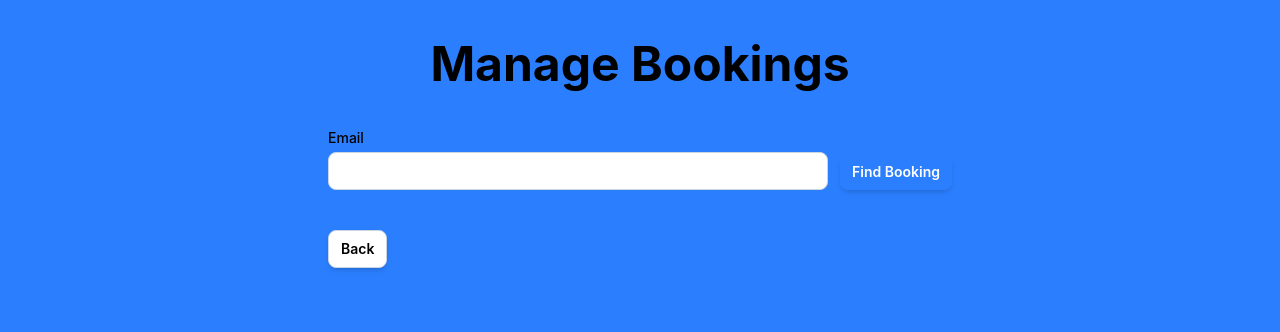
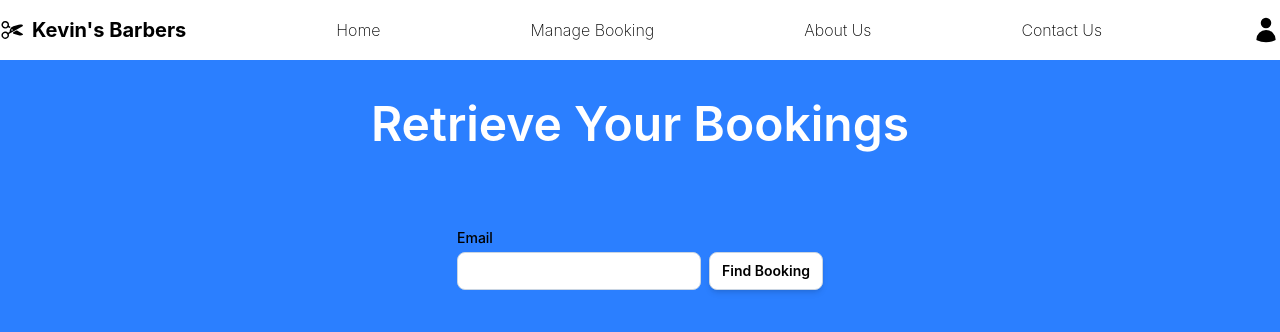
Before and after one commit to KarolisZIU/Final-Year-Project, a Vue app in the folder frontend/myapp/: page /manage-booking in a window 1280 px wide. Shown: the top 332 px of the page. Built offline with nearby package versions, Linux system fonts and the light colour scheme; what v-calendar would draw is missing.

Commit message:
PageWrapper now contains a back button function and can be called directly into frontend, better routing back version using built in function route.back() across pages

```diff
--- a/frontend/myapp/src/components/PageWrapper.vue
+++ b/frontend/myapp/src/components/PageWrapper.vue
@@ -1,15 +1,25 @@
 <script setup>
+import { useRouter } from 'vue-router'
+
 defineProps({
   title: { type: String, required: true },
   maxWidth: { type: String, default: "max-w-3xl" },
   centered: { type: Boolean, default: false },
+  showBack: { type: Boolean, default: false },
 });
+
+const router = useRouter()
 </script>
 
 <template>
-  <div :class="['min-h-screen', centered ? 'flex items-center justify-center' : '']">
+  <div :class="[centered ? 'flex items-center justify-center' : '']">
     <div :class="[maxWidth, 'mx-auto px-6 py-10 w-full']">
-      <h1 class="text-5xl font-bold text-center text-black mb-10">{{ title }}</h1>
+      <button v-if="showBack" @click="router.back()" class="cursor-pointer mb-4 text-white hover:text-gray-300">
+        <svg xmlns="http://www.w3.org/2000/svg" viewBox="0 0 24 24" fill="currentColor" class="w-8 h-8">
+          <path fill-rule="evenodd" d="M11.03 3.97a.75.75 0 0 1 0 1.06l-6.22 6.22H21a.75.75 0 0 1 0 1.5H4.81l6.22 6.22a.75.75 0 1 1-1.06 1.06l-7.5-7.5a.75.75 0 0 1 0-1.06l7.5-7.5a.75.75 0 0 1 1.06 0Z" clip-rule="evenodd" />
+        </svg>
+      </button>
+      <h1 class="text-5xl font-semibold text-center text-white mb-20">{{ title }}</h1>
       <slot />
     </div>
   </div>
--- a/frontend/myapp/src/pages/AddService.vue
+++ b/frontend/myapp/src/pages/AddService.vue
@@ -13,10 +13,6 @@
   duration: ""
 });
 const errorMessage = ref("");
-
-function goBack() {
-  router.push("/admin/services");
-}
 
 async function addService() {
   errorMessage.value = "";
@@ -58,7 +54,7 @@
 
         <div class="flex gap-3 pt-2">
           <AppButton @click="addService" class="flex-1">Add Service</AppButton>
-          <AppButton variant="secondary" @click="goBack" class="flex-1">Back</AppButton>
+          <AppButton variant="secondary" @click="router.back()" class="flex-1">Back</AppButton>
         </div>
       </form>
     </div>
--- a/frontend/myapp/src/pages/AddStaff.vue
+++ b/frontend/myapp/src/pages/AddStaff.vue
@@ -28,10 +28,6 @@
   Monday: 1, Tuesday: 2, Wednesday: 3,
   Thursday: 4, Friday: 5, Saturday: 6, Sunday: 0
 };
-
-function goBack() {
-  router.push("/admin/staff");
-}
 
 async function addStaff() {
   errorMessage.value = "";
@@ -123,7 +119,7 @@
 
         <div class="flex gap-3 pt-2">
           <AppButton type="submit" class="flex-1">Add Staff</AppButton>
-          <AppButton variant="secondary" @click="goBack" class="flex-1">Back</AppButton>
+          <AppButton variant="secondary" @click="router.back()" class="flex-1">Back</AppButton>
         </div>
       </form>
     </div>
--- a/frontend/myapp/src/pages/AdminDisplayServices.vue
+++ b/frontend/myapp/src/pages/AdminDisplayServices.vue
@@ -10,10 +10,6 @@
 const editingId = ref(null);
 const editForm = ref({});
 const error = ref("");
-
-function goBack() {
-  router.push("/admin");
-}
 
 function goToAddService() {
   router.push("/admin/services/add");
@@ -142,7 +138,7 @@
 
     <div class="flex gap-3 mt-4">
       <AppButton @click="goToAddService">Add Service</AppButton>
-      <AppButton variant="secondary" @click="goBack">Back</AppButton>
+      <AppButton variant="secondary" @click="router.back()">Back</AppButton>
     </div>
   </PageWrapper>
 </template>
--- a/frontend/myapp/src/pages/AdminDisplayStaff.vue
+++ b/frontend/myapp/src/pages/AdminDisplayStaff.vue
@@ -9,9 +9,6 @@
 const router = useRouter();
 const errorMessage = ref("");
 
-function goBack() {
-  router.push("/admin");
-}
 function goAddStaff() {
   router.push("/admin/staff/add");
 }
@@ -84,7 +81,7 @@
 
     <div class="flex gap-3 mt-4">
       <AppButton variant="primary" @click="goAddStaff">Add new staff</AppButton>
-      <AppButton variant="secondary" @click="goBack">Back</AppButton>
+      <AppButton variant="secondary" @click="router.back()">Back</AppButton>
     </div>
   </PageWrapper>
 </template>
--- a/frontend/myapp/src/pages/Login.vue
+++ b/frontend/myapp/src/pages/Login.vue
@@ -51,7 +51,7 @@
       </form>
     </div>
     <div class="absolute top-4 right-4">
-      <AppButton variant="secondary" @click="router.push('/')">Back to Home Page</AppButton>
+      <AppButton variant="secondary" @click="router.back()">Back to Home Page</AppButton>
     </div>
   </div>
 </template>
--- a/frontend/myapp/src/pages/ManageBooking.vue
+++ b/frontend/myapp/src/pages/ManageBooking.vue
@@ -5,6 +5,7 @@
 import AppButton from "../components/AppButton.vue";
 import ErrorMessage from '../components/ErrorMessage.vue';
 import FormField from '../components/FormField.vue';
+import NavBar from '../components/NavBar.vue';
 
 const router = useRouter();
 const bookings = ref([]);
@@ -50,12 +51,13 @@
 </script>
 
 <template>
-    <PageWrapper title="Manage Bookings" max-width="max-w-2xl">
+    <NavBar />
+    <PageWrapper title="Retrieve Your Bookings">
         <ErrorMessage :message="error" />
 
-        <div class="flex gap-3 items-end mb-6">
-            <FormField id="email" label="Email" v-model="email" type="email" class="flex-1" />
-            <AppButton @click="fetchBookings">Find Booking</AppButton>
+        <div class="flex gap-2  items-end justify-center mb-6">
+            <FormField id="email" label="Email" v-model="email" type="email"/>
+            <AppButton variant="secondary"@click="fetchBookings">Find Booking</AppButton>
         </div>
 
         <div class="flex flex-col gap-4">
@@ -72,9 +74,5 @@
         </div>
 
         <p v-if="bookings.length === 0 && searched" class="text-slate-500 text-center mt-6">No bookings found.</p>
-
-        <div class="flex justify-start mt-4">
-            <AppButton variant="secondary" @click="router.push('/')">Back</AppButton>
-        </div>
     </PageWrapper>
 </template>
--- a/frontend/myapp/src/pages/Services.vue
+++ b/frontend/myapp/src/pages/Services.vue
@@ -4,6 +4,7 @@
 import PageWrapper from "../components/PageWrapper.vue";
 import AppButton from "../components/AppButton.vue";
 import ErrorMessage from "../components/ErrorMessage.vue";
+import NavBar from "../components/NavBar.vue";
 const router = useRouter();
 
 const services = ref([]);
@@ -28,9 +29,9 @@
 </script>
 
 <template>
-  <PageWrapper title="Our Services" max-width="max-w-2xl">
+  <NavBar />
+  <PageWrapper title="Our Services" showBack>
     <ErrorMessage :message="error" />
-
     <div class="flex flex-col gap-4">
       <div
         v-for="service in services"
@@ -44,8 +45,5 @@
         <AppButton @click="bookService(service)">Book</AppButton>
       </div>
     </div>
-    <div class="flex justify-start mt-4">
-    <AppButton variant="secondary" @click="router.push('/')">Back</AppButton>
-    </div>
   </PageWrapper>
 </template>
--- a/frontend/myapp/src/pages/Staff.vue
+++ b/frontend/myapp/src/pages/Staff.vue
@@ -4,6 +4,7 @@
 import PageWrapper from "../components/PageWrapper.vue";
 import AppButton from "../components/AppButton.vue";
 import ErrorMessage from "../components/ErrorMessage.vue";
+import NavBar from "../components/NavBar.vue";
 
 const route = useRoute();
 const router = useRouter();
@@ -33,9 +34,9 @@
 </script>
 
 <template>
-  <PageWrapper title="Select a Staff Member" max-width="max-w-2xl">
+  <NavBar />
+  <PageWrapper title="Select a Staff Member" showBack>
     <ErrorMessage :message="error" />
-
     <div class="flex flex-col gap-4">
       <div
         v-for="m in staff"
@@ -43,11 +44,10 @@
         class="bg-white rounded-xl border border-slate-200 shadow-sm p-5 flex items-center justify-between"
       >
         <div>
-          <p class="font-semibold text-slate-800 text-lg">{{ m.staff_name }}</p>
+          <p class="font-semibold text-black text-lg">{{ m.staff_name }}</p>
         </div>
-        <AppButton @click="selectStaff(m)">Select</AppButton>
+        <AppButton size="md" @click="selectStaff(m)">Select</AppButton>
       </div>
     </div>
-    <AppButton variant="secondary" class="mt-4" @click="router.push('/book/services')">Back</AppButton>
   </PageWrapper>
 </template>
--- a/frontend/myapp/src/pages/editStaff.vue
+++ b/frontend/myapp/src/pages/editStaff.vue
@@ -64,10 +64,6 @@
     errorMessage.value = "Failed to load staff member";
   }
 });
-
-function goBack() {
-  router.push("/admin/staff");
-}
 
 async function updateStaff() {
   errorMessage.value = "";
@@ -151,7 +147,7 @@
 
         <div class="flex gap-3 pt-2">
           <AppButton @click="updateStaff" class="flex-1">Update</AppButton>
-          <AppButton variant="secondary" @click="goBack" class="flex-1">Back</AppButton>
+          <AppButton variant="secondary" @click="router.back()" class="flex-1">Back</AppButton>
         </div>
       </form>
     </div>
```
